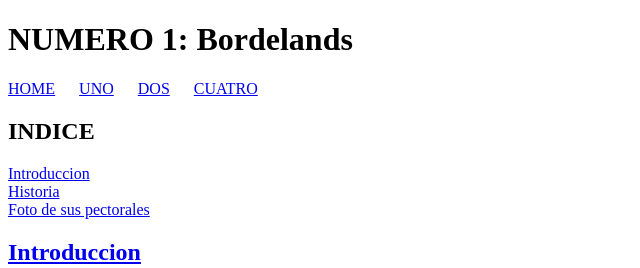
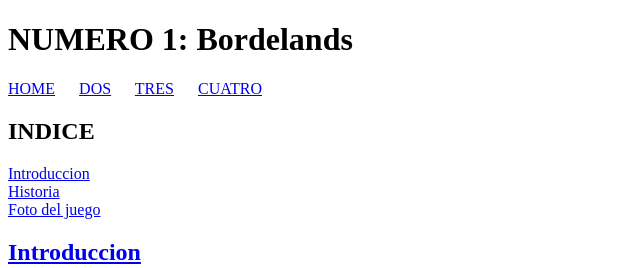
Before and after one commit to RicardoBandaAyala/host1344, a plain HTML site: page UNO.html in a window 1280 px wide. Shown: the top 268 px of the page, 0-640 px from the left. Drawn offline with Linux system fonts and the light colour scheme.

Commit message:
Update UNO.html

```diff
--- a/UNO.html
+++ b/UNO.html
@@ -10,15 +10,15 @@
     </header>
     <nav>
       <a href="index.html">HOME</a>&nbsp;&nbsp;&nbsp;&nbsp;&nbsp;
-      <a href="UNO.html">UNO</a>&nbsp;&nbsp;&nbsp;&nbsp;&nbsp;
       <a href="DOS.html">DOS</a>&nbsp;&nbsp;&nbsp;&nbsp;&nbsp;
+      <a href="TRES.html">TRES</a>&nbsp;&nbsp;&nbsp;&nbsp;&nbsp;
       <a href="CUATRO.html">CUATRO</a>&nbsp;&nbsp;&nbsp;&nbsp;&nbsp;
     </nav>
     <section>
       <h2 id="indice">INDICE</h2>
       <a href="#Parte 1">Introduccion</a> <br>
       <a href="#Parte 2">Historia</a> <br>
-      <a href="#Parte 3">Foto de sus pectorales</a> <br>
+      <a href="#Parte 3">Foto del juego</a> <br>
 
       <section>
         <section id="Parte 1">
@@ -76,7 +76,7 @@
 
     </section>
     <footer>
-      <a href="home.html">REGRESAR</a>
+      <a href="index.html">REGRESAR</a>
     </footer>
   </body>
 </html>
```
